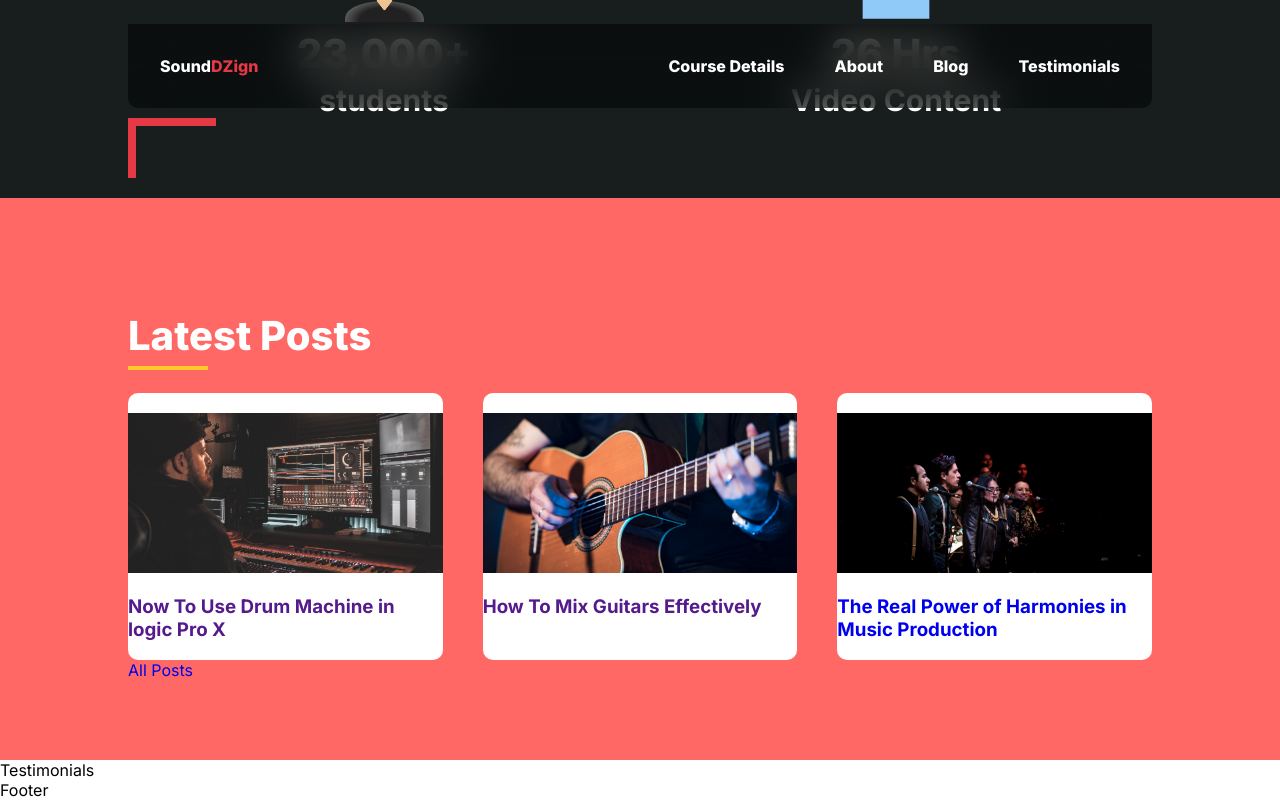
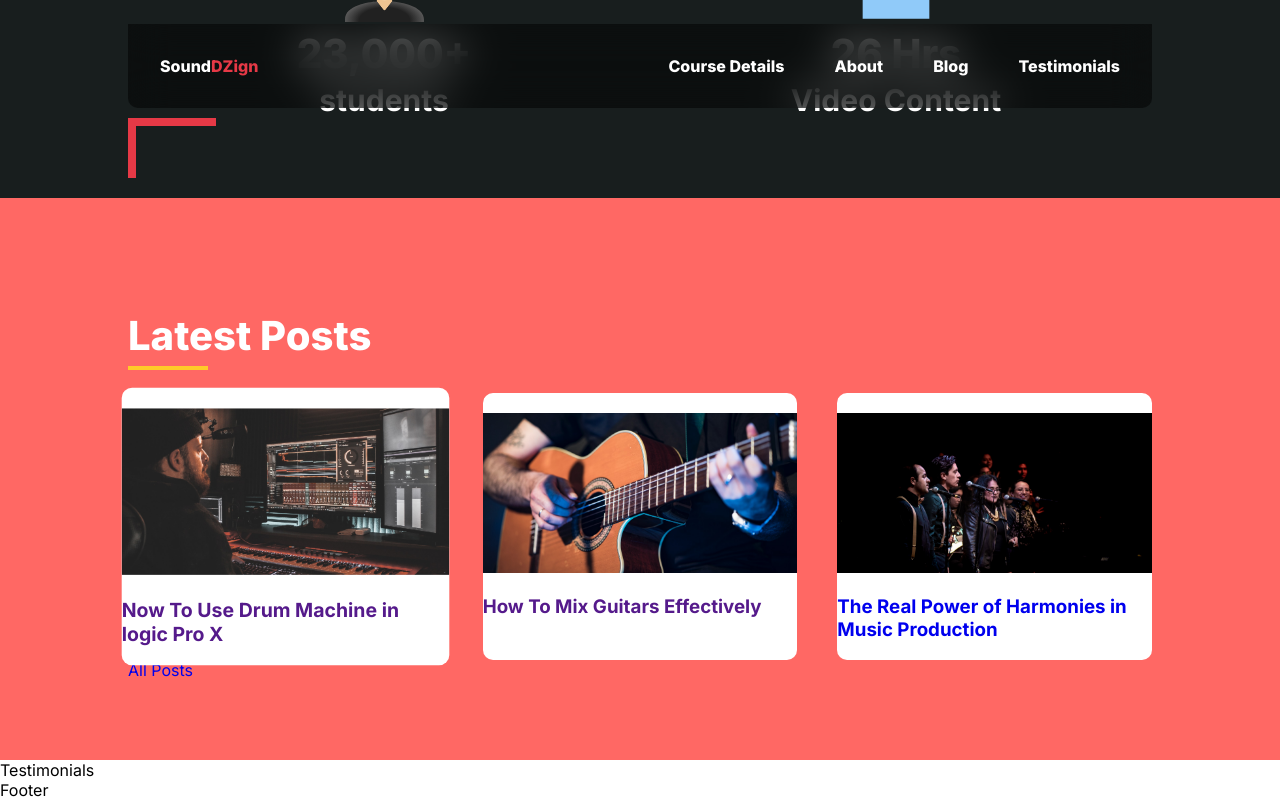
Before and after one commit to Nebenmor/sound-dzign, a React (Vite) app: page / in a window 1280 px wide. In both pictures the pointer is over the element 285 px from the left and 2085 px from the top of the page. Shown: the part 1559-2359 px from the top of the page. Built offline with nearby package versions, Linux system fonts and the light colour scheme.

Commit message:
implement 'blog' styling

```diff
--- a/src/components/Blog/Blog.css
+++ b/src/components/Blog/Blog.css
@@ -17,3 +17,7 @@
   overflow: hidden;
   transition: all 400ms;
 }
+
+#blog .post:hover {
+    transform: scale(1.04);
+}
```
